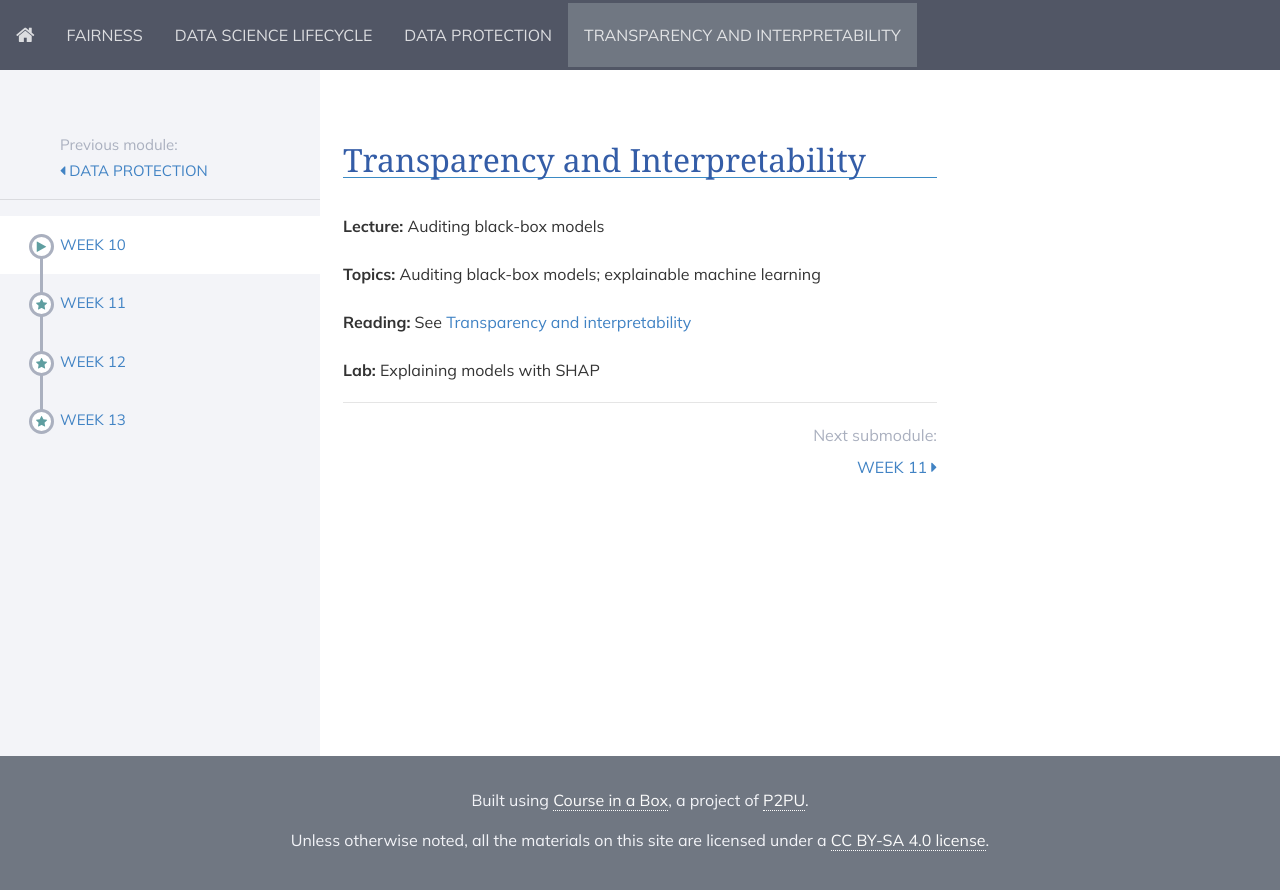
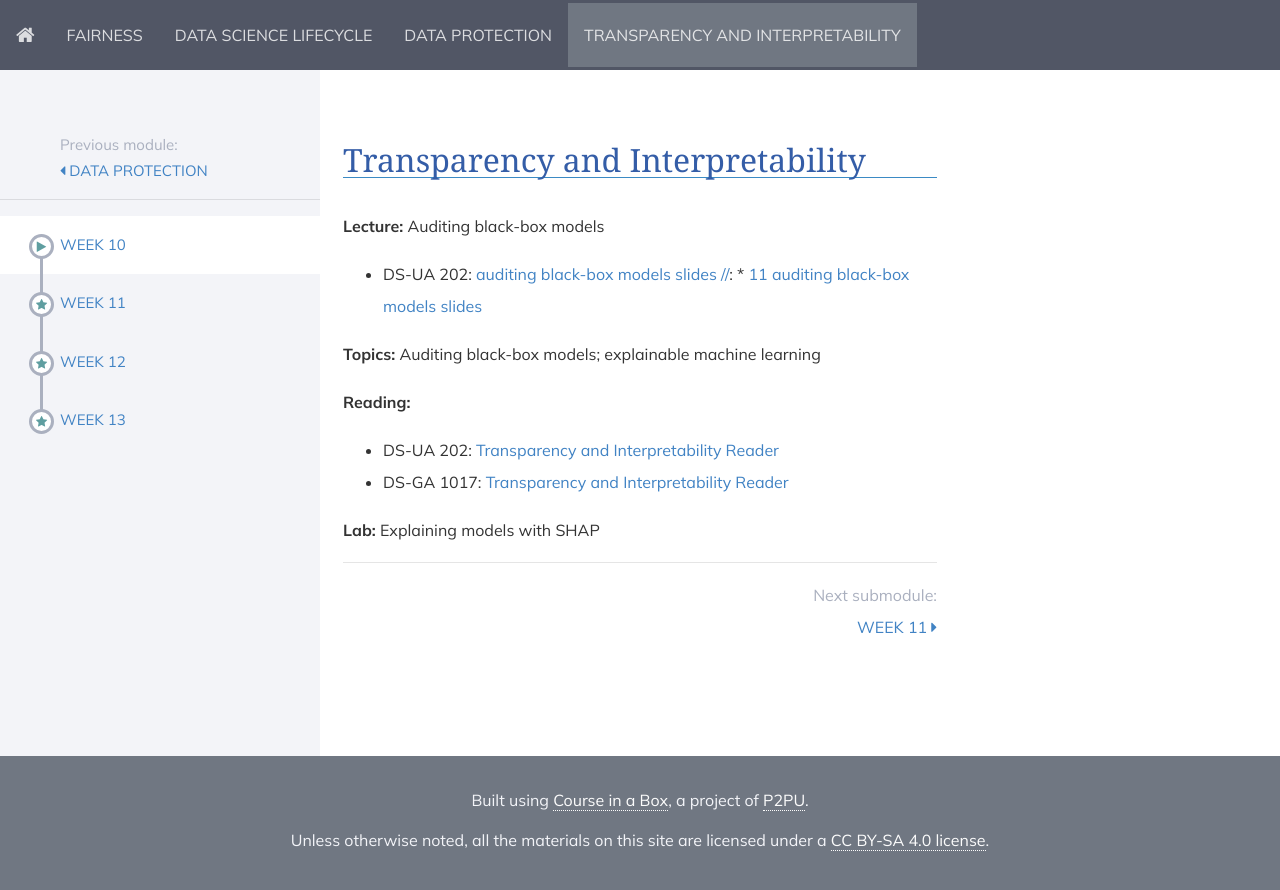
Before and after one commit to DataResponsibly/rds24, a Jekyll site: the page built from modules/transparency_and_interpretability/_posts/2000-01-01-week10.md, in a window 1280 px wide. Shown: the top 890 px of the page. Built offline with Jekyll 4.4.1, drawn with Linux system fonts in a browser that asks for light colours; nearby versions of some CDN libraries.

Commit message:
Updated transparency reader for UA-202
Added black box slides

```diff
--- a/modules/transparency_and_interpretability/_posts/2000-01-01-week10.md
+++ b/modules/transparency_and_interpretability/_posts/2000-01-01-week10.md
@@ -6,11 +6,16 @@ title: Week 10
 
 **Lecture:** Auditing black-box models
 
+* DS-UA 202: [auditing black-box models slides](../../../assets/10_black_box_202.pdf)
 [//]: * [11 auditing black-box models slides](../../../assets/11_BlackBox.pdf)
+
 
 **Topics:** Auditing black-box models; explainable machine learning
 
-**Reading:** See [Transparency and interpretability](../../../assets/transparency_reader.pdf)
+**Reading:**
+
+* DS-UA 202: [Transparency and Interpretability Reader](./../../assets/transparency_reader_ua202_2022)
+* DS-GA 1017: [Transparency and Interpretability Reader](../../../assets/transparency_reader.pdf)
 
 **Lab:** Explaining models with SHAP
 
```
Also changed, not shown: modules/transparency_and_interpretability/_posts/2000-01-02-week11.md (+4 -1 lines), modules/transparency_and_interpretability/_posts/2000-01-03-week12.md (+4 -1 lines), modules/transparency_and_interpretability/_posts/2000-01-04-week13.md (+4 -1 lines), 2 other files.
